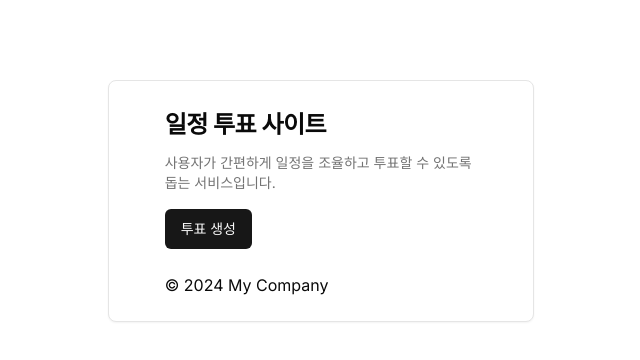
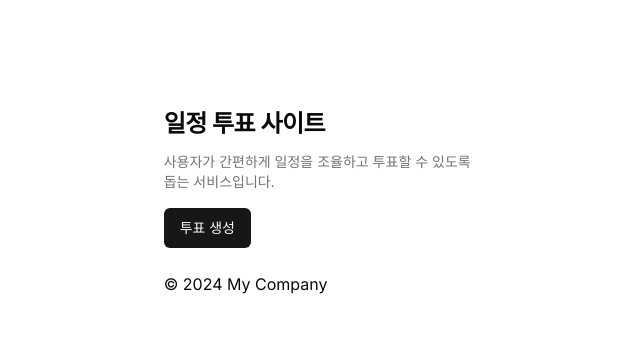
Before and after one commit to ienrum/vote-app, a Next.js app: page / in a window 1280 px wide. Shown: the top 360 px of the page, without its empty margins (319-959 px from the left). Built offline with nearby package versions, Linux system fonts and the light colour scheme.

Commit message:
style: 레이아웃 보더 삭제

```diff
--- a/app/layout.tsx
+++ b/app/layout.tsx
@@ -19,7 +19,7 @@ export default function RootLayout({
     <html lang="en">
       <body className={inter.className}>
         <section className="flex flex-col justify-center items-center pt-20">
-          <Card className="mx-8 px-8 pt-8 md:w-1/2 lg:w-1/3">
+          <Card className="px-8 pt-8 md:w-1/2 lg:w-1/3 w-full border-none  shadow-none">
             <CardContent>{children}</CardContent>
             <CardFooter>
               <p>© {new Date().getFullYear()} My Company</p>
```
